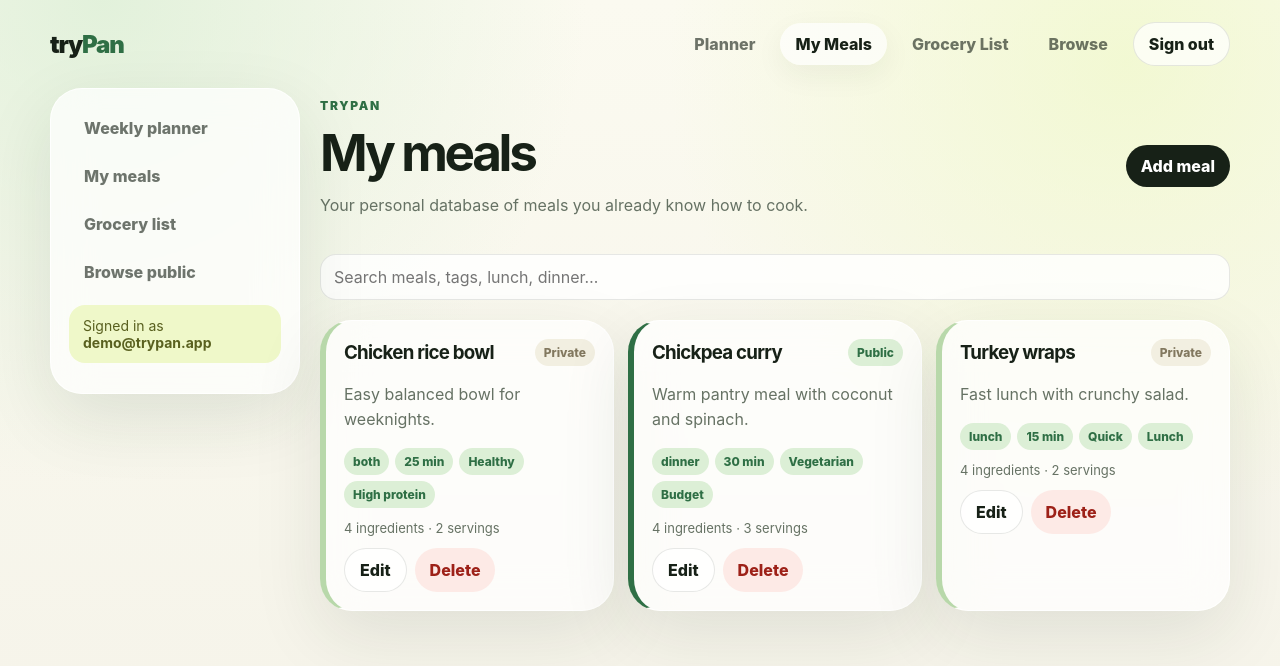
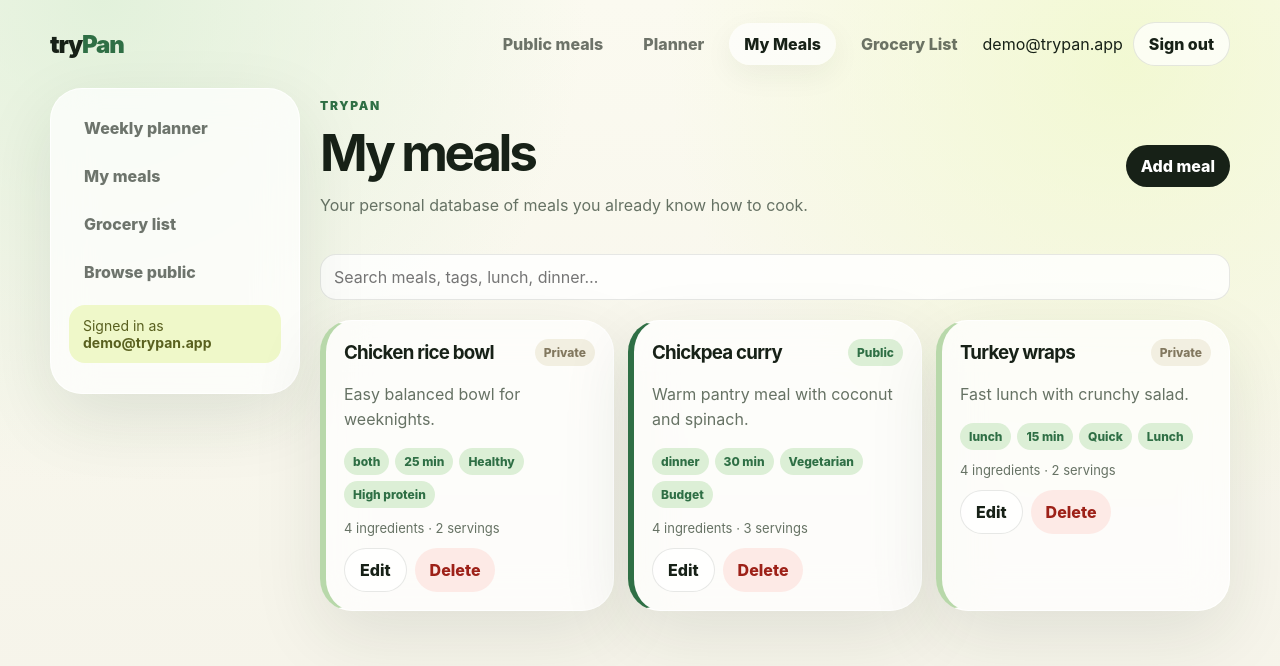
Before and after one commit to LIMA382/tryPan, a Next.js app: page /meals in a window 1280 px wide. Shown: the top 666 px of the page. Built offline with nearby package versions, Linux system fonts and the light colour scheme; no server answers.

Commit message:
Update AppNav.jsx

```diff
--- a/src/components/AppNav.jsx
+++ b/src/components/AppNav.jsx
@@ -15,10 +15,10 @@ export default function AppNav({ user }) {
     ['Browse', '/browse'],
   ];
 
+  const displayName = user?.user_metadata?.display_name || user?.user_metadata?.username || user?.email;
+
   async function signOut() {
-    if (supabase) {
-      await supabase.auth.signOut();
-    }
+    if (supabase) await supabase.auth.signOut();
 
     router.push('/');
     router.refresh();
@@ -32,8 +32,12 @@ export default function AppNav({ user }) {
         </Link>
 
         <div className="nav-links">
+          <Link className={`nav-link ${pathname === '/browse' ? 'active' : ''}`} href="/browse">
+            Public meals
+          </Link>
+
           {user &&
-            links.map(([label, href]) => (
+            links.slice(0, 3).map(([label, href]) => (
               <Link
                 key={href}
                 className={`nav-link ${pathname === href ? 'active' : ''}`}
@@ -44,9 +48,12 @@ export default function AppNav({ user }) {
             ))}
 
           {user ? (
-            <button className="soft-btn" onClick={signOut}>
-              Sign out
-            </button>
+            <>
+              <span className="signed-in-pill">{displayName}</span>
+              <button className="soft-btn" onClick={signOut}>
+                Sign out
+              </button>
+            </>
           ) : (
             <Link className="primary-btn" href="/login">
               Log in
```
